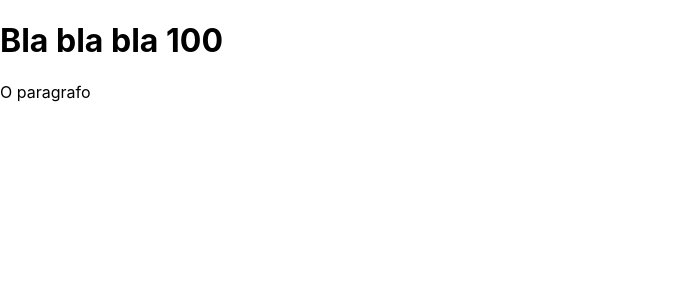
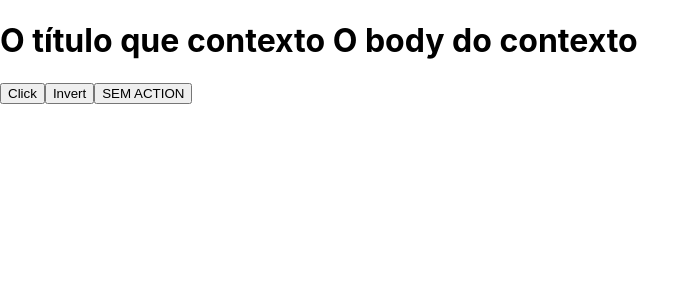
Before and after one commit to robsonshockwave/react-hooks-dominance, a React (Create React App) app: page / in a window 1280 px wide. Shown: the top 300 px of the page, without its empty margins (0-700 px from the left). Built offline with nearby package versions, Linux system fonts and the light colour scheme.

Commit message:
useReducer

```diff
--- a/src/App.js
+++ b/src/App.js
@@ -1,12 +1,42 @@
+import { useReducer } from 'react';
 import './App.css';
-import { AppContext } from './contexts/AppContext';
-import { Div } from './components/Div';
+
+const globalState = {
+  title: 'O título que contexto',
+  body: 'O body do contexto',
+  counter: 0,
+};
+
+const reducer = (state, action) => {
+  switch (action.type) {
+    case 'muda': {
+      console.log('Chamou muda com', action.payload);
+      return { ...state, title: action.payload };
+    }
+    case 'inverter': {
+      console.log('Chamou inverter');
+      const { title } = state;
+      return { ...state, title: title.split('').reverse().join('') };
+    }
+  }
+
+  console.log('NENHUM ACTION ENCONTRADA');
+  return { ...state }; //sempre tem que retornar um estado
+};
 
 function App() {
+  const [state, dispatch] = useReducer(reducer, globalState);
+  const { counter, title, body } = state;
+
   return (
-    <AppContext>
-      <Div />
-    </AppContext>
+    <div>
+      <h1>
+        {title} {body}
+      </h1>
+      <button onClick={() => dispatch({ type: 'muda', payload: new Date().toLocaleString('pt-br') })}>Click</button>
+      <button onClick={() => dispatch({ type: 'inverter' })}>Invert</button>
+      <button onClick={() => dispatch({ type: 'QUALQUERCOISA' })}>SEM ACTION</button>
+    </div>
   );
 }
 
```
